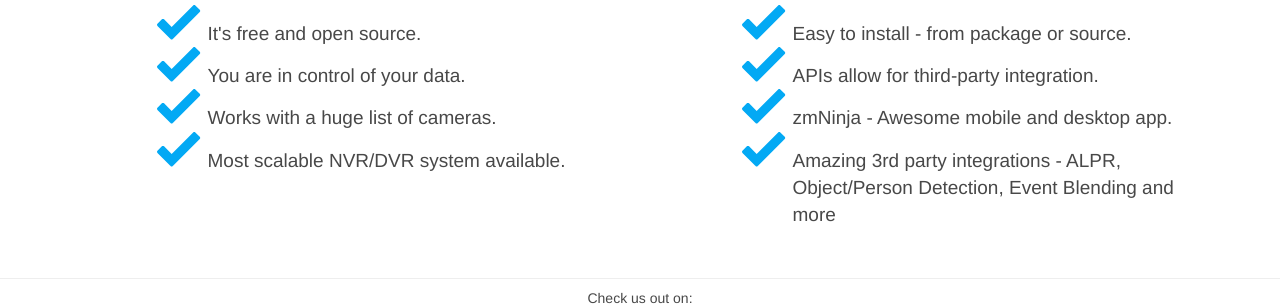
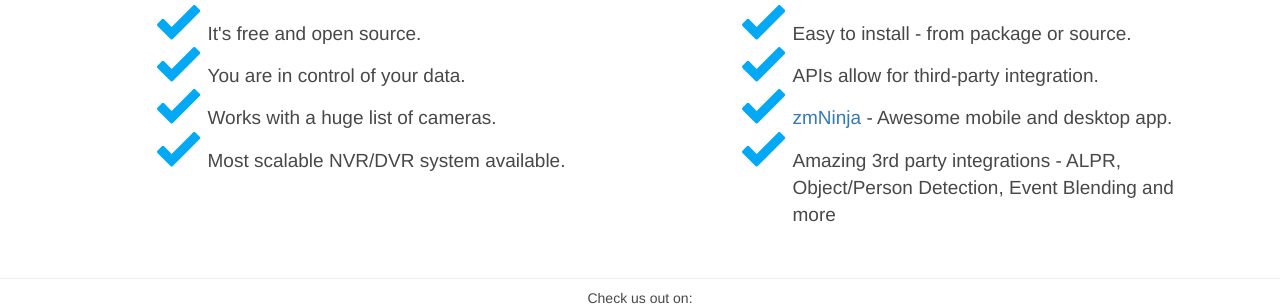
Before and after one commit to ZoneMinder/zoneminder.github.io, a Jekyll site: the page built from index.html, in a window 1280 px wide. Shown: the part 857-1163 px from the top of the page. Built offline with Jekyll 4.4.1, drawn with Linux system fonts in a browser that asks for light colours; comment, search, counter and statistics services are not loaded; part of the change alters nothing that is shown.

```diff
--- a/index.html
+++ b/index.html
@@ -34,7 +34,7 @@ permalink: /
 				<ul>
 					<li>Easy to install - from package or source.</li>
 					<li>APIs allow for third-party integration.</li>
-          <li>zmNinja - Awesome mobile and desktop app.</li>
+          <li><a href="https://zmninja.zoneminder.com" target="_blank">zmNinja</a> - Awesome mobile and desktop app.</li>
           <li>Amazing 3rd party integrations - ALPR, Object/Person Detection, Event Blending and more</li>
 				</ul>
 		</div>
```
